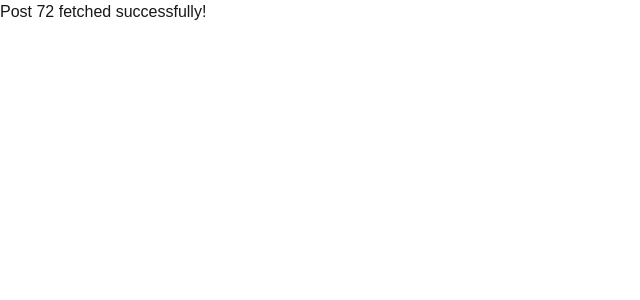
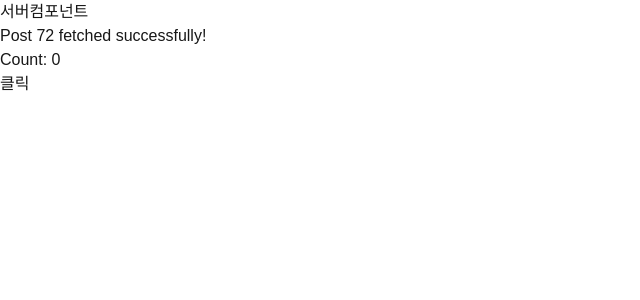
Before and after one commit to changnam/sample-next-basic, a Next.js app: page /posts/72 in a window 1280 px wide. Shown: the top 300 px of the page, without its empty margins (0-640 px from the left). Built offline with nearby package versions, Linux system fonts and the light colour scheme.

Commit message:
server component 안에 child component 넣으면, RSC payload 로 브라우저로 보냄. javascript disable 하면 화면은 보이나 Counter 클릭 안됨.

```diff
--- a/app/posts/[id]/page.js
+++ b/app/posts/[id]/page.js
@@ -1,3 +1,5 @@
+import Counter from "@/component/Counter";
+
 // Generates static HTML + JSON at build time
 export async function generateStaticParams() {
     return [{ id: '1' }, { id: '2' }];
@@ -11,8 +13,10 @@ export async function generateStaticParams() {
 
     return (
     <>
+        <div>서버컴포넌트</div>
         <h1>{data.title}</h1>
         {/*<button onClick={() => alert("테스트")}>클릭</button>*/}
+        <Counter />
     </>
     );
   }
```
